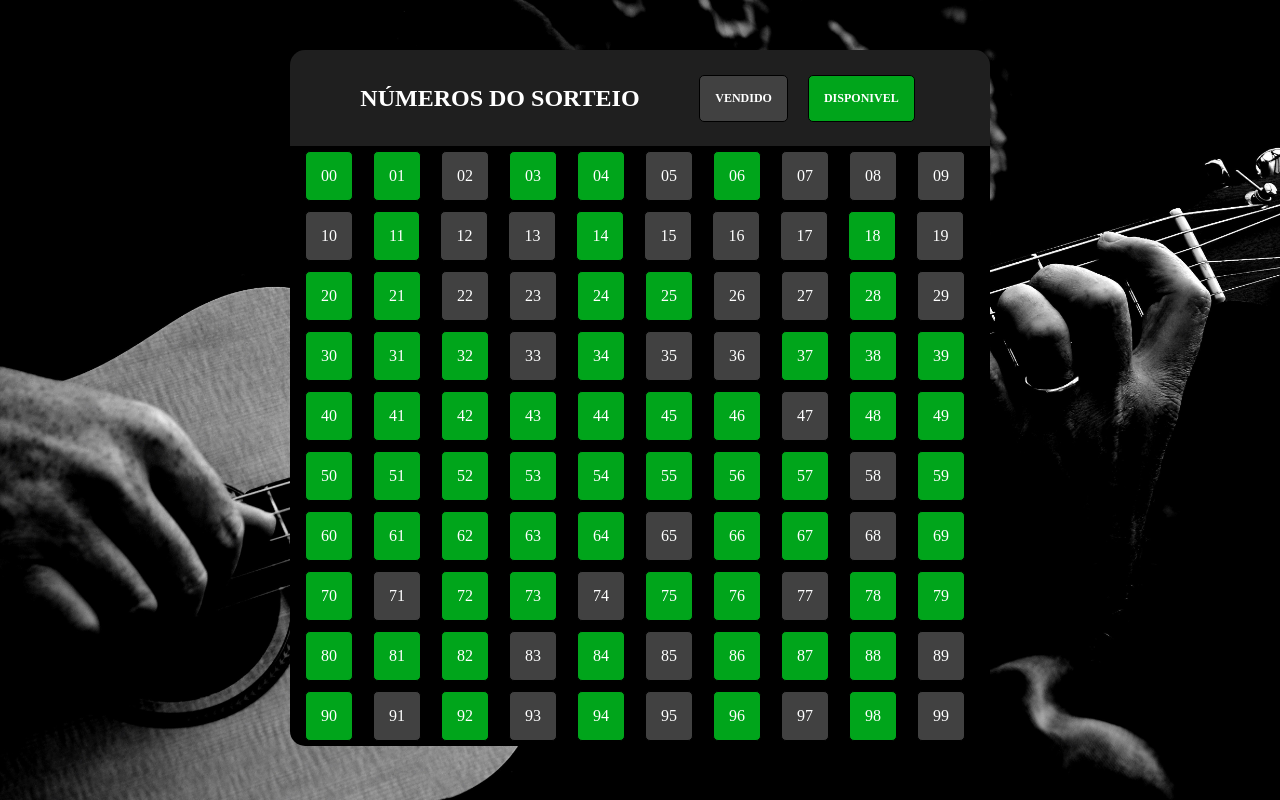
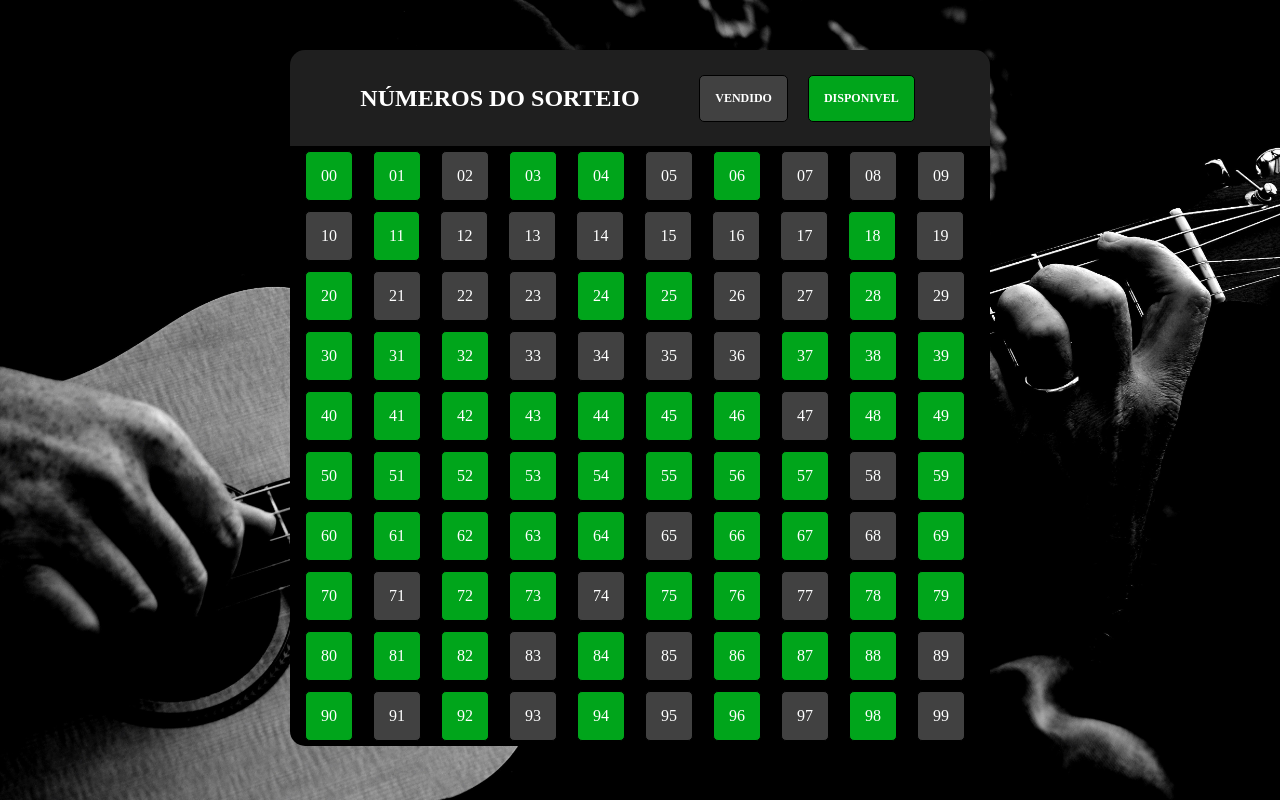
Before and after one commit to junior-leandro/rifa, a plain HTML site: page index.html in a window 1280 px wide. Drawn offline with Linux system fonts and the light colour scheme.

Commit message:
update README

```diff
--- a/index.html
+++ b/index.html
@@ -1,5 +1,5 @@
 <!DOCTYPE html>
-<html lang="PT-br">
+<html lang="pt-BR">
 
 <head>
     <meta charset="UTF-8">
@@ -38,14 +38,14 @@
                 <span id="11" class="disponivel">11</span> <!-- -->
                 <span id="12" class="vendido">12</span> <!-- LUCAS GARZON -->
                 <span id="13" class="vendido">13</span> <!-- ASSIS -->
-                <span id="14" class="disponivel">14</span> <!-- -->
+                <span id="14" class="vendido">14</span> <!-- MARCELO TAVEIROS | PAGO -->
                 <span id="15" class="vendido">15</span> <!-- NATHAN FERNANDES | PAGO-->
                 <span id="16" class="vendido">16</span> <!-- RICARDO | PAGO -->
                 <span id="17" class="vendido">17</span> <!-- JOSIANE-->
                 <span id="18" class="disponivel">18</span> <!-- -->
                 <span id="19" class="vendido">19</span> <!-- ZÉ VICTOR -->
                 <span id="20" class="disponivel">20</span> <!-- -->
-                <span id="21" class="disponivel">21</span> <!-- -->
+                <span id="21" class="vendido">21</span> <!-- MARCELO TAVEIROS | PAGO -->
                 <span id="22" class="vendido">22</span> <!-- THIAGÃO -->
                 <span id="23" class="vendido">23</span> <!-- JAYNE -->
                 <span id="24" class="disponivel">24</span> <!-- -->
@@ -58,7 +58,7 @@
                 <span id="31" class="disponivel">31</span> <!-- -->
                 <span id="32" class="disponivel">32</span> <!-- -->
                 <span id="33" class="vendido">33</span> <!-- EVERTON SOUZA | PAGO-->
-                <span id="34" class="disponivel">34</span> <!-- -->
+                <span id="34" class="vendido">34</span> <!-- MARCELO TAVEIROS | PAGO -->
                 <span id="35" class="vendido">35</span> <!-- JULIANA -->
                 <span id="36" class="vendido">36</span> <!-- ZÉ VICTOR -->
                 <span id="37" class="disponivel">37</span> <!-- -->
```
Also changed, not shown: 1 other file.
